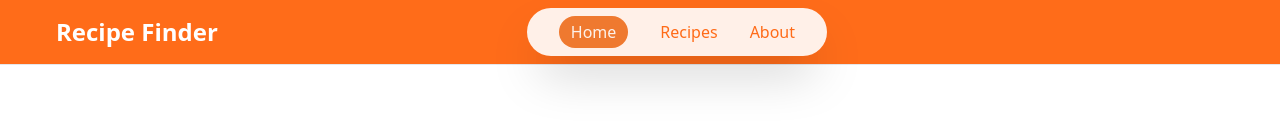
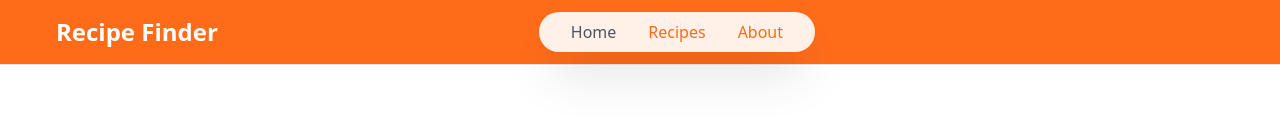
Before and after one commit to BrianStatesThat/recipe-app, a React (Vite) app in the folder recipe-finder/: page / in a window 1280 px wide. Shown: the top 132 px of the page. Built offline with nearby package versions, Linux system fonts and the light colour scheme; no server answers.

Commit message:
ui enhancements

```diff
--- a/recipe-finder/src/components/Layout/Header.jsx
+++ b/recipe-finder/src/components/Layout/Header.jsx
@@ -6,7 +6,7 @@ export function Header() {
   const [menuOpen, setMenuOpen] = useState(false);
 
   const isActive = (path) =>
-    location.pathname === path ? 'bg-[#eb5C00]/80 text-white/90 px-3 py-1 rounded-full' : 'text-[#FF5C00]/90 hover:text-gray-500';
+    location.pathname === path ? 'text-gray-600' : 'text-[#FF5C00]/90 hover:text-gray-500';
 
   return (
     <header className="bg-[#FF5C00]/90 border-b border-gray-200 sticky top-0 z-40">
```
